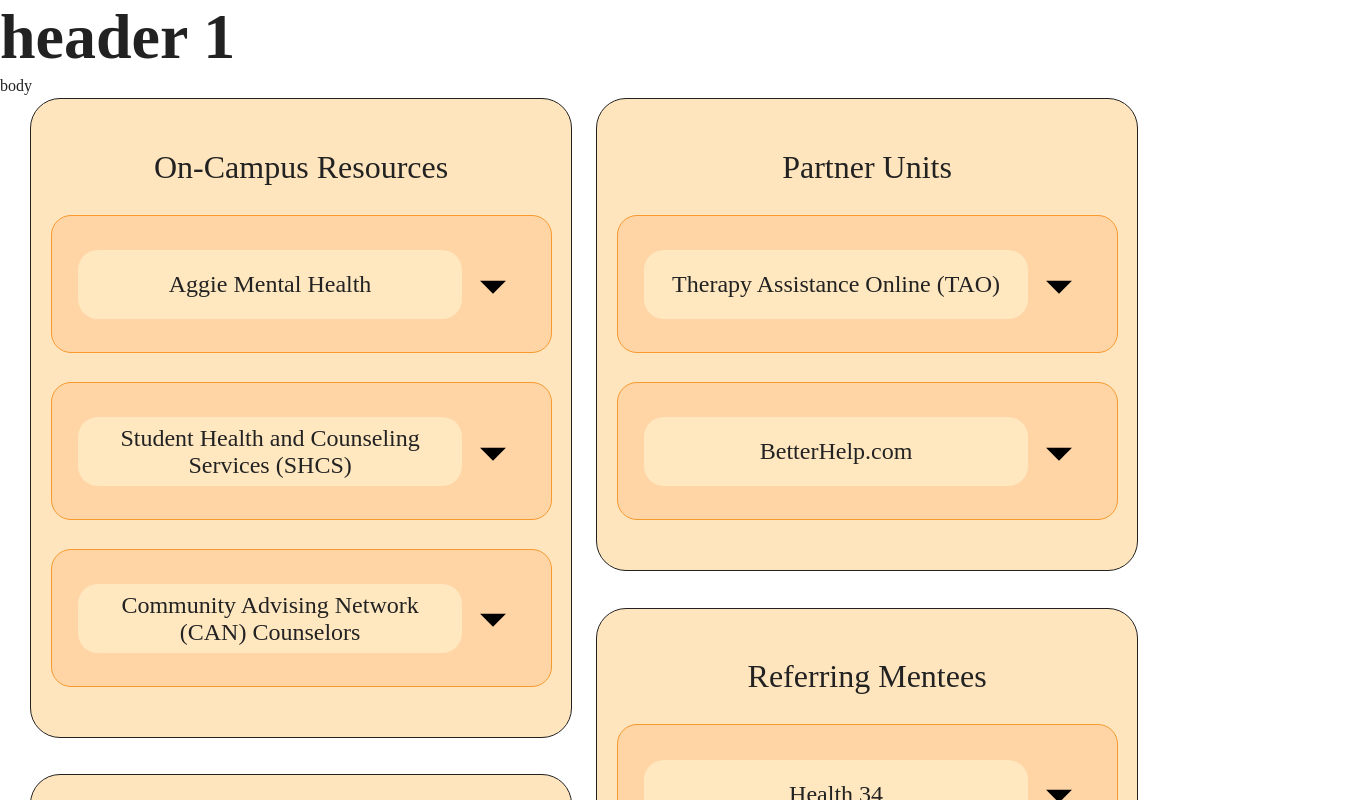
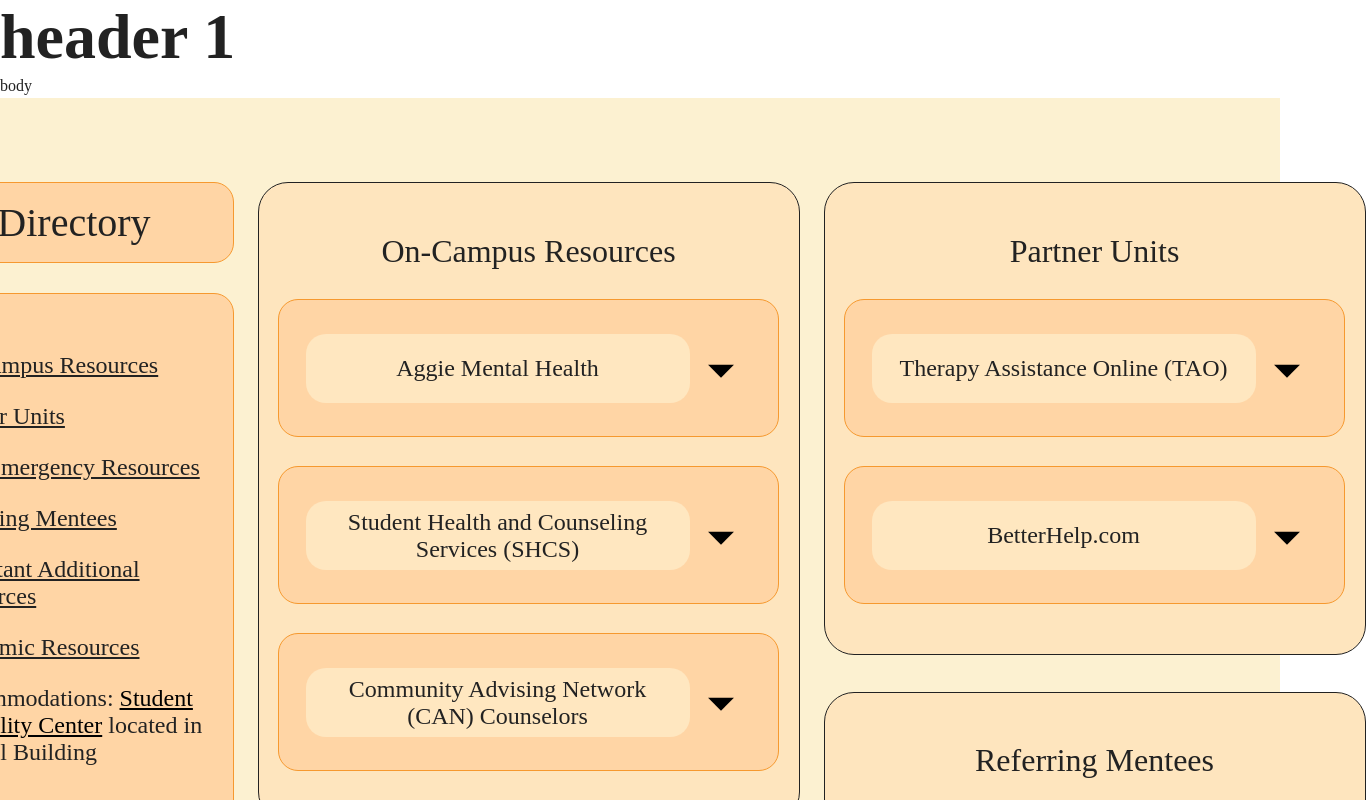
Before and after one commit to include-davis/aggie-peer-counseling, a Next.js app: page /resources in a window 1280 px wide. Shown: the top 800 px of the page, 1366 px wide, since content can reach past the window. Built offline with nearby package versions, Linux system fonts and the light colour scheme.

Commit message:
created the directory

```diff
--- a/app/(pages)/_components/resources/Directory/Directory.jsx
+++ b/app/(pages)/_components/resources/Directory/Directory.jsx
@@ -1,6 +1,23 @@
-export default function Directory() {
+import styles from "./Directory.module.scss";
+
+export default function Directory({whereToScroll, textData}) {
     return (
         <div>
+            <div className={styles.directory}>
+                <div className={styles.titleBox}>
+                    Directory
+                </div>
+                <div className={styles.body}>
+                    {textData.map((card, index) => (
+                        <div className={styles.text} key={index} onClick={() => whereToScroll(index)}>
+                            {card.mainTitle}
+                        </div>
+                    ))}
+                    <div className={styles.accommodationsText}>
+                        Accommodations: <a className={styles.link} href="https://sdc.ucdavis.edu/">Student Disability Center</a> located in Cowell Building
+                    </div>
+                </div>
+            </div>
         </div>
     )
 }
--- /dev/null
+++ b/app/(pages)/_components/resources/Directory/Directory.module.scss
@@ -0,0 +1,43 @@
+@use '@/app/(pages)/_globals/mixins.scss';
+
+.directory {
+    position: sticky;
+    width: 19.9375rem;
+    top: 1.5rem;
+}
+
+.titleBox {
+    height: 5.074rem;
+    border-radius: 1.25rem;
+    border: 1px solid #F6992F;
+    background: var(--sunset-peach);
+    display: flex;
+    align-items: center;
+    justify-content: center;
+    @include mixins.fontStyle(2.5rem, 400, normal, 'JejuMyeongjo');
+}
+
+.body {
+    margin-top: 1.88rem;
+    background: var(--sunset-peach);
+    border-radius: 1.25rem;
+    border: 1px solid #F6992F;
+    padding: 3.61rem 1.38rem;
+    display: flex;
+    flex-direction: column;
+    gap: 1.5rem;
+}
+
+.text {
+    cursor: pointer;
+    text-decoration: underline;
+    @include mixins.fontStyle(1.5rem, 400, normal, 'JejuMyeongjo');
+}
+
+.accommodationsText {
+    @include mixins.fontStyle(1.5rem, 400, normal, 'JejuMyeongjo');
+}
+
+.link {
+    &:link, &:hover, &:visited, &:active {color: black;}
+  }
--- a/app/(pages)/_components/resources/ResourceCard/ResourceCard.jsx
+++ b/app/(pages)/_components/resources/ResourceCard/ResourceCard.jsx
@@ -1,7 +1,7 @@
 "use client";
 import Image from "next/image";
 import styles from "./ResourceCard.module.scss";
-import { useState, useEffect, useRef } from 'react';
+import { useState, useEffect, useRef } from "react";
 
 function ButtonWithDropdown({ titleText, dropdownText }) {
     const [clicked, setClicked] = useState(false);
--- a/app/(pages)/_components/resources/ResourceCard/ResourceCard.module.scss
+++ b/app/(pages)/_components/resources/ResourceCard/ResourceCard.module.scss
@@ -6,7 +6,6 @@
 }
 
 .card {
-    margin-bottom: 2.3rem;
     break-inside: avoid;
     background-color: var(--sunset-sand);
     border: 0.063rem, solid;
--- a/app/(pages)/resources/page.jsx
+++ b/app/(pages)/resources/page.jsx
@@ -1,6 +1,8 @@
 "use client";
 import styles from "./page.module.scss";
 import ResourceCard from "@/app/(pages)/_components/resources/ResourceCard/ResourceCard";
+import Directory from "@/app/(pages)/_components/resources/Directory/Directory";
+import { useRef } from "react";
 
 const handleLinkClick = (e) => {
   e.stopPropagation();
@@ -44,6 +46,31 @@ const cards = [
   },
 
   {
+    mainTitle: "Partner Units",
+    buttons: [
+      {
+        heading: "Therapy Assistance Online (TAO)",
+        text: (<> Free online resource available to all students with self-help modules and online counseling appointments
+          <ul className={styles.bullet}>
+            <li>
+              Sign up: use your UC Davis email and <Link link="https://shcs.ucdavis.edu/tao" text="follow the steps listed here" />
+            </li>
+          </ul>
+          <br />
+          Link: <Link link="https://www.taoconnect.org/" text="https://www.taoconnect.org/" />
+        </>)
+      },
+      {
+        heading: "BetterHelp.com",
+        text: (<> Licensed, trained, experienced, and accredited psychologists (PhD/PsyD), marriage and family therapists (LMFT), clinical social workers (LCSW/LMSW), and board licensed professional counselors (LPC) on an online platform for an affordable cost
+          <br /><br />
+          Link: <Link link="https://www.betterhelp.com/" text="https://www.betterhelp.com/" />
+        </>)
+      }
+    ]
+  },
+
+  {
     mainTitle: "24/7 Emergency Resources",
     buttons: [
       {
@@ -76,6 +103,37 @@ const cards = [
         heading: "Crisis Text Line",
         text: (<> Text: 741741 <br /><br />
           Link: <Link link="https://www.crisistextline.org/" text="https://www.crisistextline.org/" />
+        </>)
+      }
+    ]
+  },
+
+  {
+    mainTitle: "Referring Mentees",
+    buttons: [
+      {
+        heading: "Health 34",
+        text: (<> Team of healthcare educators and providers who deliver free, non-emergency support and service navigation for mental health and basic medical care to every segment of the UC Davis campus. <br />
+          Phone: 530-754-3434 <br /><br />
+          Link: <Link link="https://fire.ucdavis.edu/health34" text="https://fire.ucdavis.edu/health34" />
+        </>)
+      },
+      {
+        heading: "UC Davis Counseling (24/7 Mental Health Crisis Consultation)",
+        text: (<> Available after hours <br />
+          Phone: 530-752-0871 <br /> <br />
+          Link: <Link link="https://shcs.ucdavis.edu/crisis-care-and-urgent-help-resources" text="https://shcs.ucdavis.edu/crisis-care-and-urgent-help-resources" />
+        </>)
+      },
+      {
+        heading: "Aggie Compass Basic Needs Center",
+        text: (<> Financial, housing, and food insecurity resources
+          <ul className={styles.bullet}>
+            <li>
+              Referral link for student facing food or housing insecurity: <Link link="https://ucdavis-advocate.symplicity.com/collections/acbn-referral" text="https://ucdavis-advocate.symplicity.com/collections/acbn-referral" />
+            </li>
+          </ul> <br />
+          Link: <Link link="https://aggiecompass.ucdavis.edu" text="https://aggiecompass.ucdavis.edu" />
         </>)
       }
     ]
@@ -125,62 +183,6 @@ const cards = [
   },
 
   {
-    mainTitle: "Partner Units",
-    buttons: [
-      {
-        heading: "Therapy Assistance Online (TAO)",
-        text: (<> Free online resource available to all students with self-help modules and online counseling appointments
-          <ul className={styles.bullet}>
-            <li>
-              Sign up: use your UC Davis email and <Link link="https://shcs.ucdavis.edu/tao" text="follow the steps listed here" />
-            </li>
-          </ul>
-          <br />
-          Link: <Link link="https://www.taoconnect.org/" text="https://www.taoconnect.org/" />
-        </>)
-      },
-      {
-        heading: "BetterHelp.com",
-        text: (<> Licensed, trained, experienced, and accredited psychologists (PhD/PsyD), marriage and family therapists (LMFT), clinical social workers (LCSW/LMSW), and board licensed professional counselors (LPC) on an online platform for an affordable cost
-          <br /><br />
-          Link: <Link link="https://www.betterhelp.com/" text="https://www.betterhelp.com/" />
-        </>)
-      }
-    ]
-  },
-
-  {
-    mainTitle: "Referring Mentees",
-    buttons: [
-      {
-        heading: "Health 34",
-        text: (<> Team of healthcare educators and providers who deliver free, non-emergency support and service navigation for mental health and basic medical care to every segment of the UC Davis campus. <br />
-          Phone: 530-754-3434 <br /><br />
-          Link: <Link link="https://fire.ucdavis.edu/health34" text="https://fire.ucdavis.edu/health34" />
-        </>)
-      },
-      {
-        heading: "UC Davis Counseling (24/7 Mental Health Crisis Consultation)",
-        text: (<> Available after hours <br />
-          Phone: 530-752-0871 <br /> <br />
-          Link: <Link link="https://shcs.ucdavis.edu/crisis-care-and-urgent-help-resources" text="https://shcs.ucdavis.edu/crisis-care-and-urgent-help-resources" />
-        </>)
-      },
-      {
-        heading: "Aggie Compass Basic Needs Center",
-        text: (<> Financial, housing, and food insecurity resources
-          <ul className={styles.bullet}>
-            <li>
-              Referral link for student facing food or housing insecurity: <Link link="https://ucdavis-advocate.symplicity.com/collections/acbn-referral" text="https://ucdavis-advocate.symplicity.com/collections/acbn-referral" />
-            </li>
-          </ul> <br />
-          Link: <Link link="https://aggiecompass.ucdavis.edu" text="https://aggiecompass.ucdavis.edu" />
-        </>)
-      }
-    ]
-  },
-
-  {
     mainTitle: "Academic Resources",
     buttons: [
       {
@@ -223,22 +225,41 @@ const cards = [
 //Link: <a className={styles.link} href="LINK" onClick={handleLinkClick}>LINK</a>
 
 export default function Home() {
+  const resourceCardRefs = useRef([]);
+
   return (
     <main className={styles.page}>
       <h1>header 1</h1>
       <p>body</p>
-      <div className={styles.cardContainer}>
-        <div className="row1">
-          <ResourceCard data={cards[0]} />
-          <ResourceCard data={cards[1]} />
-          <ResourceCard data={cards[2]} />
-        </div>
-        <div className="row2">
-          <ResourceCard data={cards[3]} />
-          <ResourceCard data={cards[4]} />
-          <ResourceCard data={cards[5]} />
+
+      <div className={styles.resourcesContainer}>
+        <div className={styles.resourcesBody}>
+
+          <Directory textData={cards} whereToScroll={(index) => {resourceCardRefs.current[index]?.scrollIntoView({ behavior: 'smooth' });}}/>
+
+          <div className={styles.cardContainer}>
+            <div className={styles.column}>
+              {cards.map((card, index) => (
+                index % 2 == 0 &&
+                <div key={index} ref={(thisRef) => resourceCardRefs.current[index] = thisRef}>
+                  <ResourceCard data={card}/>
+                </div>
+              ))}
+            </div>
+            <div className={styles.column}>
+            {cards.map((card, index) => (
+                index % 2 == 1 &&
+                <div key={index} ref={(thisRef) => resourceCardRefs.current[index] = thisRef}>
+                  <ResourceCard data={card}/>
+                </div>
+              ))}
+            </div>
+
+          </div>
         </div>
       </div>
+
+      <div style={{height: "50rem"}}>Hello</div>
     </main>
   );
 }
--- a/app/(pages)/resources/page.module.scss
+++ b/app/(pages)/resources/page.module.scss
@@ -15,11 +15,30 @@
   &:link, &:hover, &:visited, &:active {color: black;}
 }
 
+.column {
+  display: flex;
+  flex-direction: column;
+  gap: 2.3rem;
+}
+
+.resourcesContainer {
+  background-color: #FCF1D1;
+  padding: 5.25rem 1rem
+}
+
+.resourcesBody {
+  justify-content: center;
+  position: relative;
+  background-color: #FCF1D1; //add to globals
+  display: flex;
+  flex-direction: row;
+  gap: 1.5rem;
+}
+
 .cardContainer {
   display: flex;
   flex-direction: row;
   gap: 1.5rem;
-  padding: 0 1.88rem;
   @include mixins.phone {
     flex-direction: column;
   }
```
